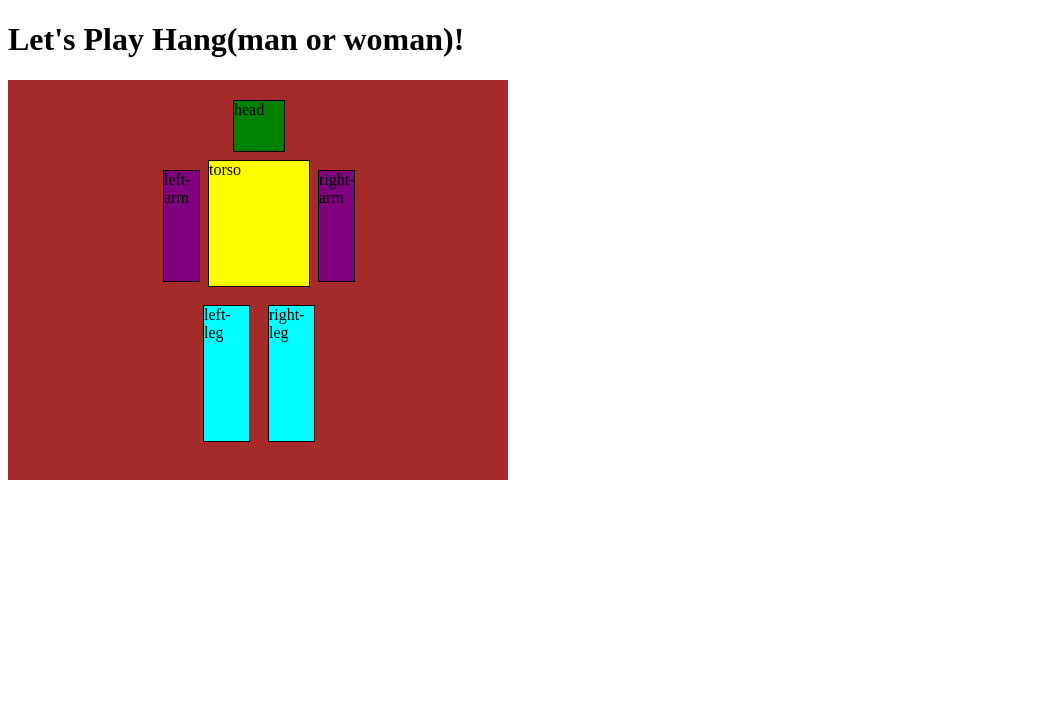
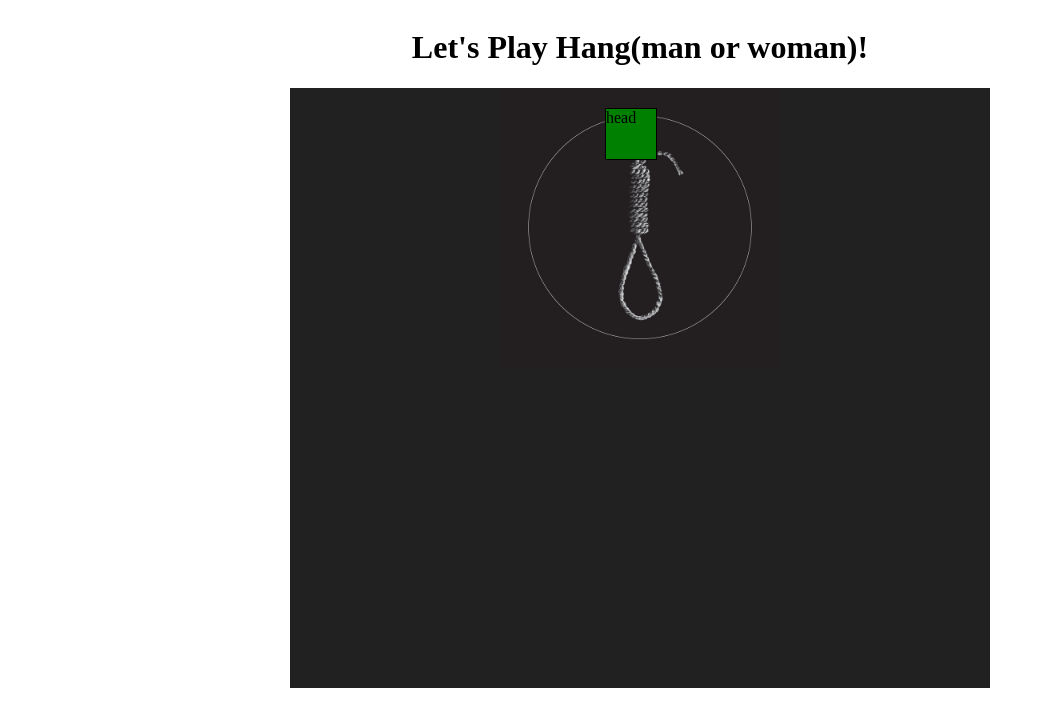
Before and after one commit to cosmolightfoot/code-the-gallows, a plain HTML site: page single-player.html in a window 1280 px wide. Shown: the whole page, without its empty margins (0-1045 px from the left). Drawn offline with Linux system fonts and the light colour scheme.

Commit message:
background is set, continuing to investigate element placement

```diff
--- a/single-player.html
+++ b/single-player.html
@@ -12,9 +12,9 @@
         <h1>Let's Play Hang(man or woman)!</h1>
     </header>
     <main>
+        <section id="gallows">
         <section id="setup-game">
         </section>
-        <section id="gallows">
             <!-- <img id="gallows" href="">
             <img id="noose" href="">
             <img id="head" href="">
--- a/src/hangman.css
+++ b/src/hangman.css
@@ -3,11 +3,23 @@
     width: 50px;
     height: 50px;
 }
+header {
+    display: flex;
+    justify-content: center;
+}
+main {
+    display: flex;
+    justify-content: center;
+}
 #gallows {
-    width: 500px;
-    height: 400px;
+    width: 700px;
+    height: 600px;
     position: relative;
-    background-color: brown;
+    background-image: url('../assets/gallows-1.jpeg');
+    background-position: top;
+    background-size: 40%;
+    background-color: #212121;
+    background-repeat: no-repeat;
 }
 #noose {
     background-color: blue;
--- a/src/single-player.js
+++ b/src/single-player.js
@@ -3,26 +3,26 @@ const buildGallows = [
     {
         name: 'head',
         imgSrc: ''
-    },
-    {
-        name: 'torso',
-        imgSrc: ''
-    },
-    {
-        name: 'left-arm',
-        imgSrc: ''
-    },
-    {
-        name: 'right-arm',
-        imgSrc: ''
-    },
-    {
-        name: 'left-leg',
-        imgSrc:''
-    },
-    {
-        name: 'right-leg',
-        imgSrc:''
+    // },
+    // {
+    //     name: 'torso',
+    //     imgSrc: ''
+    // },
+    // {
+    //     name: 'left-arm',
+    //     imgSrc: ''
+    // },
+    // {
+    //     name: 'right-arm',
+    //     imgSrc: ''
+    // },
+    // {
+    //     name: 'left-leg',
+    //     imgSrc:''
+    // },
+    // {
+    //     name: 'right-leg',
+    //     imgSrc:''
     }
 ];
 
```
Also changed, not shown: assets/gallows-1.jpeg (added).
